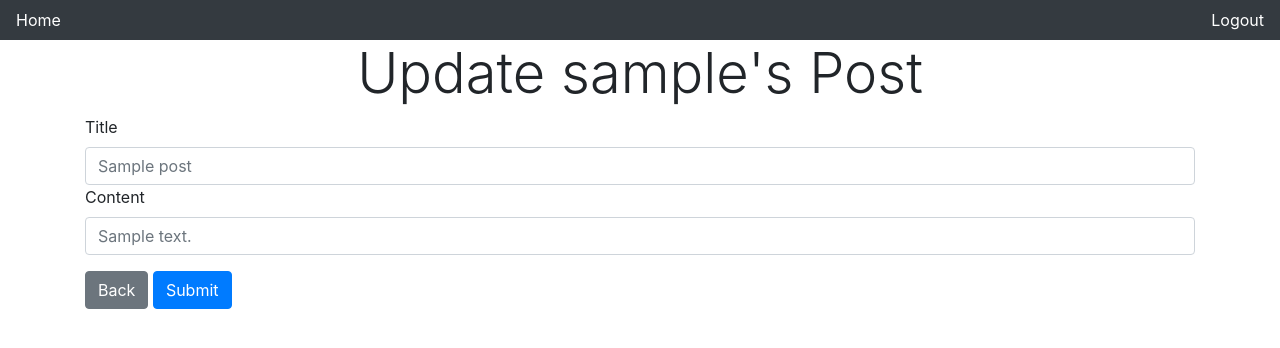
After one commit to Rajayne/Feedback, a Flask app: page /post/1/update in a window 1280 px wide. The commit adds this page. Shown: the top 348 px of the page. Run offline with Flask 3, Linux system fonts and the light colour scheme; the visitor is signed in with stand-in values (Sample User, id 1); tables that the repository leaves empty hold one stand-in row (values such as "Sample post"); some libraries are stand-ins or nearby versions.

Commit message:
Create update post route and form

```diff
--- a/app.py
+++ b/app.py
@@ -70,7 +70,7 @@ def logout():
 @app.route('/users/<username>', methods=['GET'])
 def user_page(username):
     if 'username' not in session:
-        flash('You must be logged in to view!')
+        flash('You must log in to view an account!')
         return redirect('/login')
     else:
         if session['username'] == username:
@@ -99,8 +99,8 @@ def delete_user(username):
             flash(f"You do not have access to this page!")
             return redirect(f'/users/{user.username}')
 
-@app.route('/users/<username>/post/add')
-def add_post(username):
+@app.route('/users/<username>/post/add', methods=['GET'])
+def post_form(username):
     form = PostForm()
     if 'username' not in session:
         flash('You must log in to edit an account!')
@@ -114,5 +114,29 @@ def add_post(username):
             flash(f"You do not have access to this page!")
             return redirect(f'/users/{user.username}')
 
-# @app.route('/post/<int:id>/update')
-# def update_post(id):
+@app.route('/users/<username>/post/add', methods=['POST'])
+def submit_post(username):
+    form = PostForm()
+    if form.validate_on_submit():
+        title = form.title.data
+        content = form.content.data
+
+        post = Post(title=title, content=content, username=username)
+        try:
+            db.session.add(post)
+            db.session.commit()
+            return redirect (f'/users/{username}')
+        except:
+            db.session.rollback()
+            flash(f"Error occurred, please try again!")
+            return redirect (f'/users/{username}')
+
+@app.route('/post/<int:id>/update')
+def update_post(id):
+    post = Post.query.get_or_404(id)
+    if session['username'] == post.username:
+        return render_template('update_post.html', post=post)
+    else:
+        user = User.query.get_or_404(session['username'])
+        flash(f"You do not have access to this page!")
+        return redirect (f'/users/{user}')
--- a/static/app.css
+++ b/static/app.css
@@ -8,8 +8,12 @@ nav a {
 }
 
 .card {
-    margin: 2rem;
+    margin: 1rem;
     width: 18rem;
     text-align: center;
-    display: inline-block;
 }
+
+.cards {
+    display: inline-flex;
+    flex-wrap: wrap;
+}
--- a/templates/post.html
+++ b/templates/post.html
@@ -21,7 +21,7 @@
             {% endfor %}
         </div>
         {% endfor %}
-        <a href="/login" class="btn btn-secondary">Login</a>
+        <a href="/users/{{user.username}}" class="btn btn-secondary">Back</a>
         <button class="btn btn-primary">Submit</button>
     </form>
 </div>
--- /dev/null
+++ b/templates/update_post.html
@@ -0,0 +1,20 @@
+{% extends 'base.html' %}
+
+{% block title %}Update Post Form{% endblock %}
+
+{% block header %}Update {{post.user.username}}'s Post{% endblock %}
+
+{% block content %}
+<div class="container">
+    <form method="POST">
+        <div class="form-group">
+            <label for="title">Title</label>
+            <input class="form-control" id="title" name="title" placeholder="{{post.title}}">
+            <label for="content">Content</label>
+            <input class="form-control" id="content" name="content" placeholder="{{post.content}}">
+        </div>
+        <a href="/users/{{post.user.username}}" class="btn btn-secondary">Back</a>
+        <button class="btn btn-primary">Submit</button>
+    </form>
+</div>
+{% endblock %}
--- a/templates/users.html
+++ b/templates/users.html
@@ -10,14 +10,16 @@
 {% endblock %}
 
 {% block content %}
+<div class="cards">
     {% for post in posts %}
         <div class="card">
             <div class="card-body">
                 <h4 class="card-title">{{post.title}}</h4>
                 <p class="card-text">{{post.content}}</p>
-                <a href='post/{{post.id}}/update' class="card-link">Edit</a>
-                <a href='post/{{post.id}}/delete' class="card-link">Delete</a>
+                <a href='/post/{{post.id}}/update' class="card-link">Edit</a>
+                <a href='/post/{{post.id}}/delete' class="card-link">Delete</a>
             </div>
         </div>
     {% endfor %}
+</div>
 {% endblock %}
```
